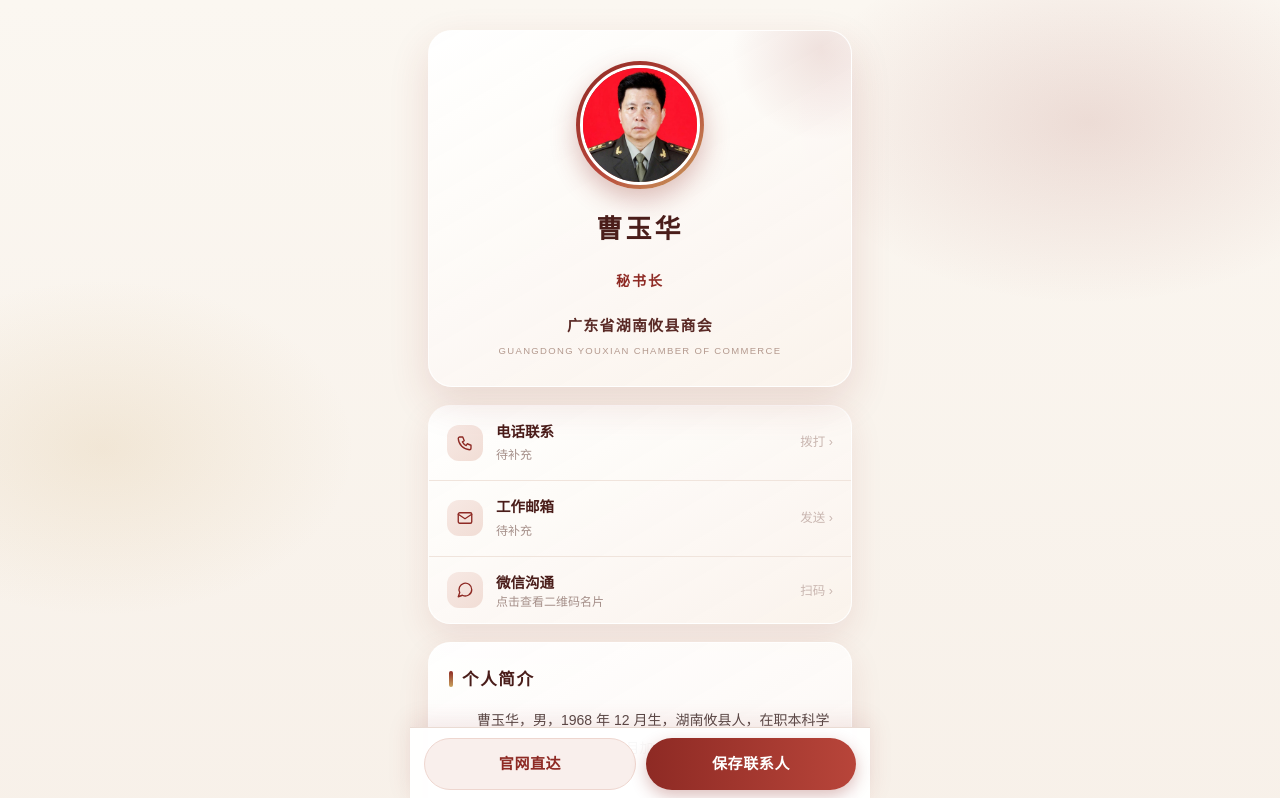
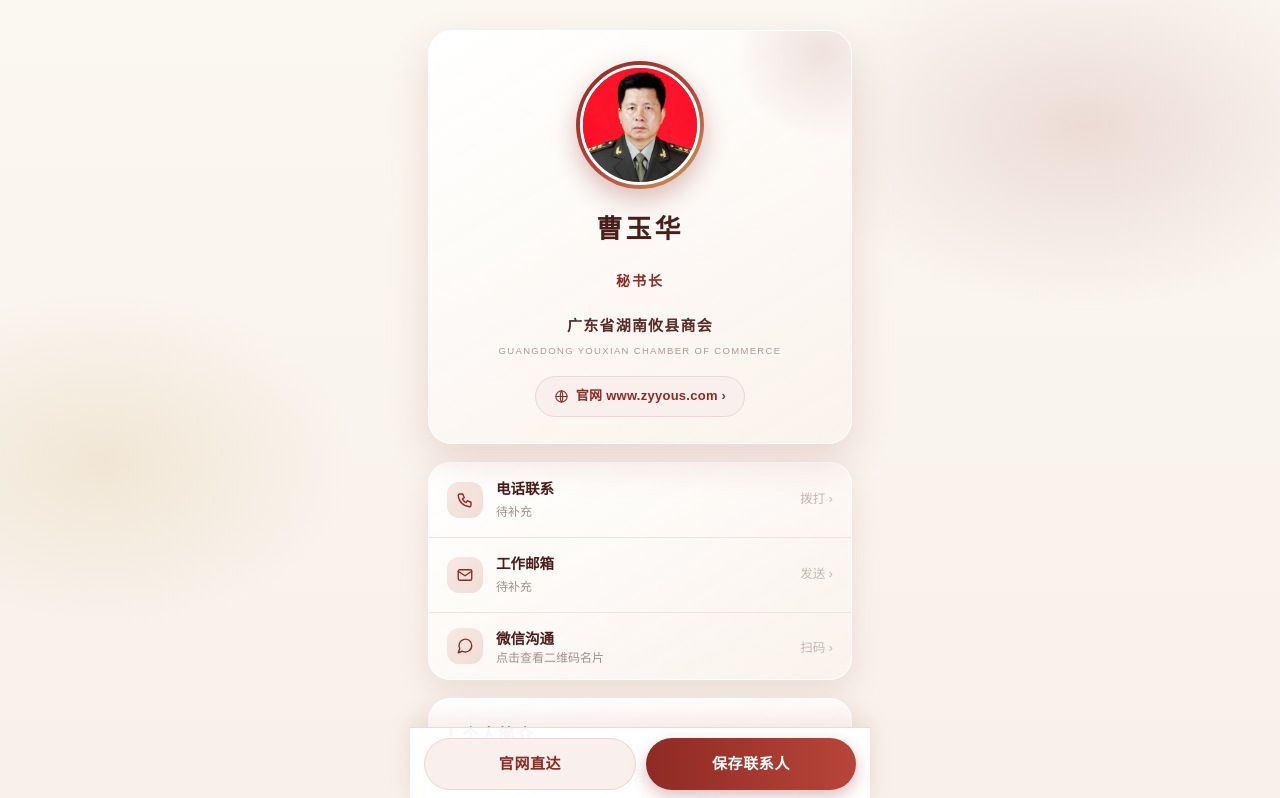
Before and after one commit to unipiwei-blip/zyyous, a plain HTML site: page mp/caoyuhua/caoyuhua.html in a window 1280 px wide. Shown: the top 798 px of the page. Drawn offline with Linux system fonts and the light colour scheme.

Commit message:
三张名片单位下增加官网入口，官网直达与VCF统一指向www.zyyous.com

```diff
--- a/mp/caoyuhua/caoyuhua.html
+++ b/mp/caoyuhua/caoyuhua.html
@@ -52,6 +52,10 @@ body {
 .title-tag { display: inline-block; margin-top: 10px; padding: 6px 24px; border-radius: 999px; font-size: 14px; font-weight: 700; letter-spacing: 0.14em; color: #8E2A24; }
 .org { margin-top: 14px; font-size: 15px; font-weight: 600; color: #5A2A26; letter-spacing: 0.08em; }
 .org-en { margin-top: 4px; font-size: 9.5px; letter-spacing: 0.14em; color: #B49A8F; }
+.site-link { display: inline-flex; align-items: center; gap: 7px; margin-top: 16px; padding: 8px 18px;
+  border-radius: 999px; font-size: 13px; font-weight: 600; color: #8E2A24; background: #F9EFEC;
+  border: 1px solid #EED6CF; text-decoration: none; letter-spacing: .02em; }
+.site-link svg { width: 15px; height: 15px; fill: none; stroke: currentColor; stroke-width: 1.7; stroke-linecap: round; }
 .section { margin-top: 18px; background: linear-gradient(150deg, rgba(255,255,255,0.94), rgba(250,243,236,0.88));
   border: 1px solid rgba(255,255,255,0.9); border-radius: 22px; padding: 22px 20px;
   box-shadow: 0 12px 32px rgba(142, 42, 36, 0.10); }
@@ -113,6 +117,7 @@ body {
       <div><span class="title-tag">秘书长</span></div>
       <div class="org">广东省湖南攸县商会</div>
       <div class="org-en">GUANGDONG YOUXIAN CHAMBER OF COMMERCE</div>
+      <a class="site-link" href="https://www.zyyous.com/" target="_blank" rel="noopener"><svg viewBox="0 0 24 24" aria-hidden="true"><circle cx="12" cy="12" r="9"/><path d="M3 12h18M12 3c2.6 2.6 2.6 15.4 0 18M12 3c-2.6 2.6-2.6 15.4 0 18"/></svg>官网 www.zyyous.com ›</a>
     </div>
 
     <div class="contact">
@@ -148,7 +153,7 @@ body {
   </div>
 
   <div class="bottombar">
-    <a class="bb-site" href="https://www.gdiis.com.cn" target="_blank" rel="noopener">官网直达</a>
+    <a class="bb-site" href="https://www.zyyous.com/" target="_blank" rel="noopener">官网直达</a>
     <a class="bb-save" href="caoyuhua.vcf" download="曹玉华-秘书长.vcf">保存联系人</a>
   </div>
 
```
Also changed, not shown: mp/zhangchengjian/zhangchengjian.html (+6 -1 lines), mp/zhangzewu/zhangzewu.html (+6 -1 lines), 3 other files.
